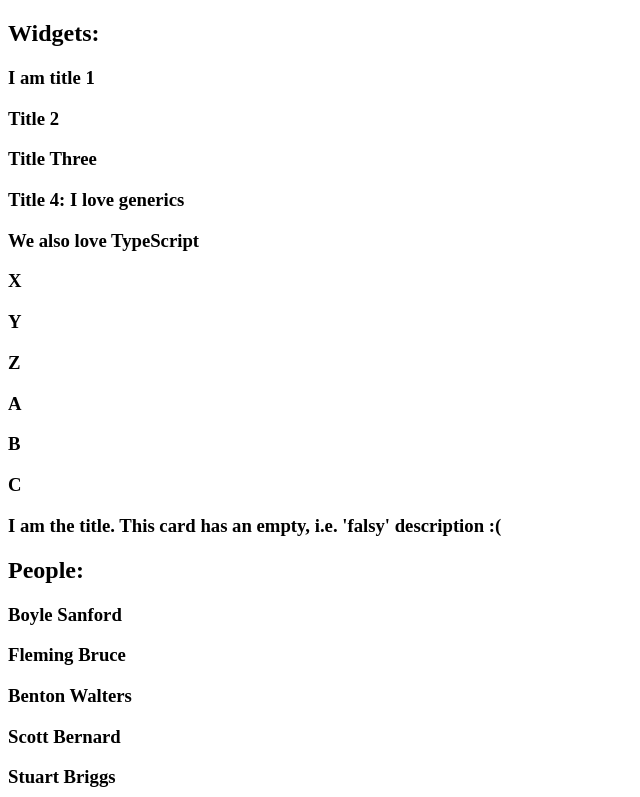
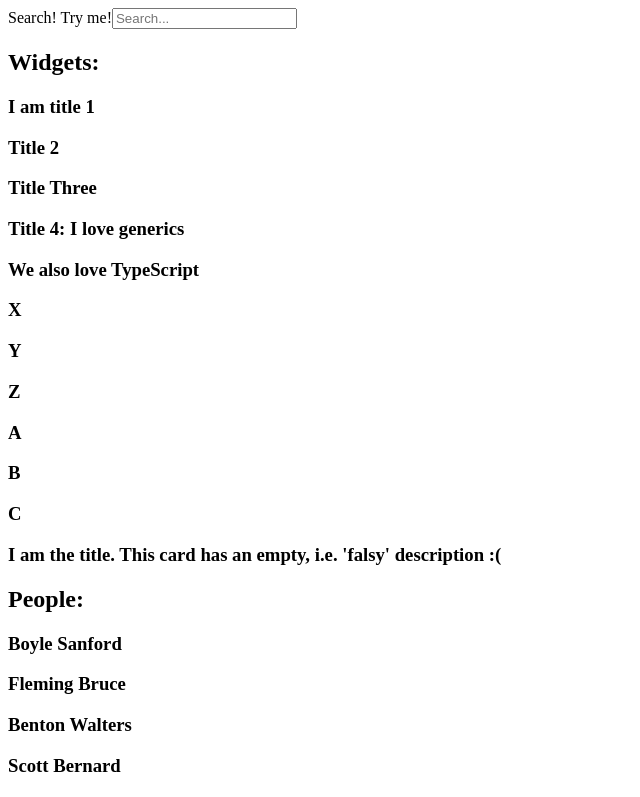
Before and after one commit to DLParkin/advanced-typescript-generic-search-sort-filtering, a React (Create React App) app: page / in a window 1280 px wide. Shown: the top 797 px of the page, without its empty margins (0-640 px from the left). Built offline with nearby package versions, Linux system fonts and the light colour scheme.

Commit message:
adds search input, adds state to query value, unfks error in checking case

```diff
--- a/src/App.tsx
+++ b/src/App.tsx
@@ -1,12 +1,14 @@
-import React from "react";
+import React, { useState } from "react";
+import { SearchInput } from "./components/SearchInput";
 import people from "./mock-data/people";
 import widgets from "./mock-data/widgets";
 import genericSearch from "./utils/genericSearch";
 
 function App() {
-  const query = "";
+  const [query, setQuery] = useState<string>("");
   return (
     <>
+      <SearchInput setSearchQuery={setQuery} />
       <h2>Widgets:</h2>
       {widgets
         .filter((widget) =>
--- /dev/null
+++ b/src/components/SearchInput.tsx
@@ -0,0 +1,24 @@
+import React from "react";
+
+export interface ISearchInputProps {
+  setSearchQuery: (query: string) => void;
+}
+
+export const SearchInput = (props: ISearchInputProps) => {
+  const { setSearchQuery } = props;
+  return (
+    <>
+      <label htmlFor="search" className="mt-3">
+        Search! Try me!
+      </label>
+      <input
+        id="search"
+        className="form-control full-width"
+        type="search"
+        placeholder="Search..."
+        aria-label="Search"
+        onChange={(e) => setSearchQuery(e.target.value)}
+      />
+    </>
+  );
+};
--- a/src/utils/genericSearch.ts
+++ b/src/utils/genericSearch.ts
@@ -13,9 +13,9 @@ export default function genericSearch<T>(
 
     if (typeof value === "string" || typeof value === "number") {
       if (isCaseSensitive) {
+        return value.toString().includes(query);
+      } else {
         return value.toString().toLowerCase().includes(query.toLowerCase());
-      } else {
-        return value.toString().includes(query);
       }
     }
 
```
